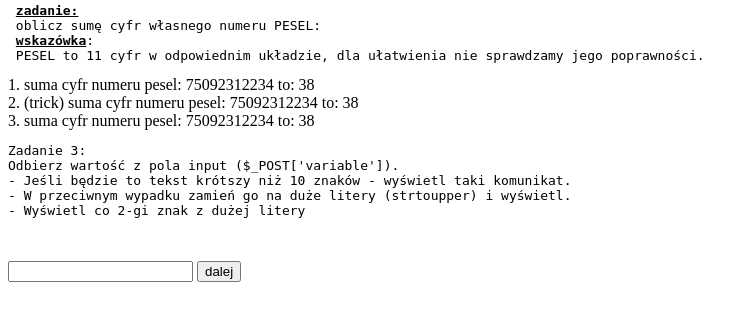
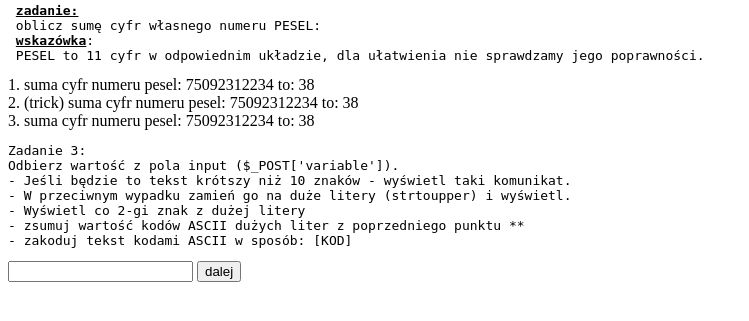
Before and after one commit to ekawalec/lokalnyprogramista, a PHP site: page /info.php in a window 1280 px wide. Shown: the part 240-561 px from the top of the page, without its empty margins (0-749 px from the left). Run offline with PHP 8.4, Linux system fonts and the light colour scheme.

Commit message:
warsztaty cz. 3 - formularz

```diff
--- a/info.php
+++ b/info.php
@@ -73,18 +73,44 @@ Odbierz wartość z pola input ($_POST['variable']).
 - Jeśli będzie to tekst krótszy niż 10 znaków - wyświetl taki komunikat.
 - W przeciwnym wypadku zamień go na duże litery (strtoupper) i wyświetl.
 - Wyświetl co 2-gi znak z dużej litery
+- zsumuj wartość kodów ASCII dużych liter z poprzedniego punktu **
+- zakoduj tekst kodami ASCII w sposób: [KOD]
+</pre>
 
-
-</pre>
 <form method="post">
     <input type="text" name="variable" >
     <input type="submit" value="dalej" >
 </form>
 
 <?php
+if (isset($_POST['variable'])) {
+
+    $text = $_POST['variable'];
+    if (strlen($text) < 10) {
+        echo "podany tekst jest krótszy niż 10 znaków";
+    }
+    else {
+        echo strtoupper($text);
+        echo '<br>';
+        $suma = 0;
+        $kod = null;
+        for ($i=0, $max=strlen($text); $i < $max; $i++) {
+            $kod .= '['.ord($text[$i]).']';
+            if ($i % 2 == 0 ) {
+                $suma = $suma + ord($text[$i]);
+                $text[$i] = strtoupper($text[$i]);
+            }
+        }
+        echo 'co drugi znak z dużej litery: '. $text;
+        echo '<br>';
+        echo 'suma kodów ASCII duzych liter: '.$suma;
+        echo '<br>';
+        echo 'kod ASCII w []: '.$kod;
+        echo '<br>';
 
 
+    }
 
 
-
+}
 ?>
```
